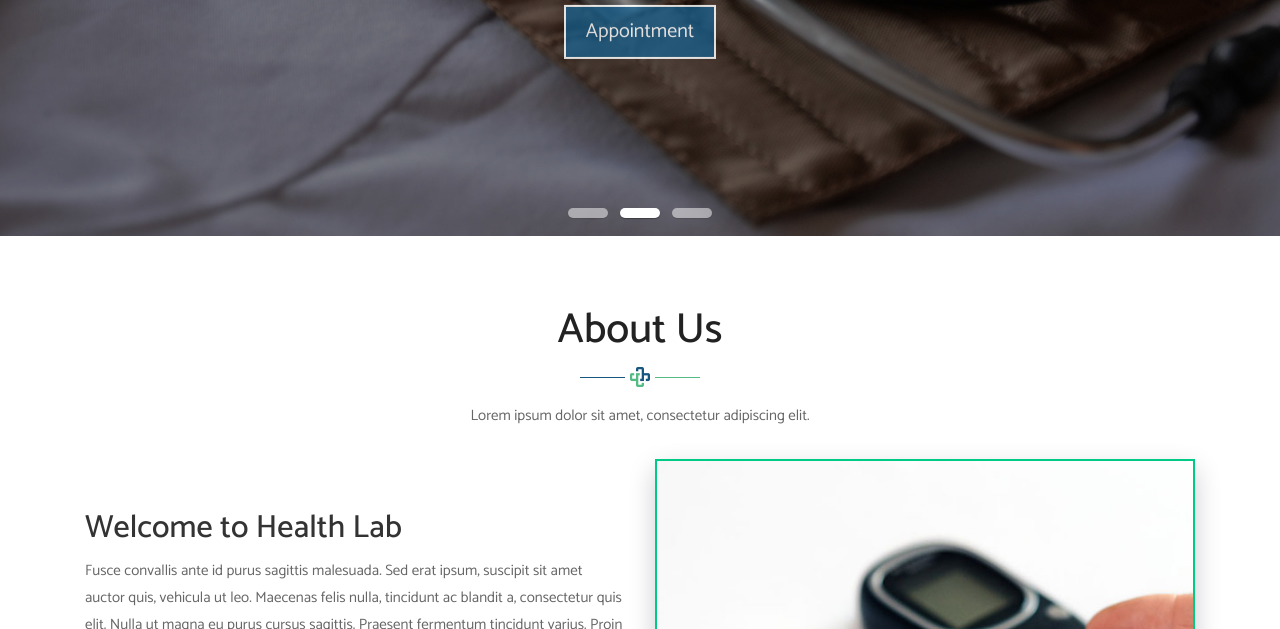
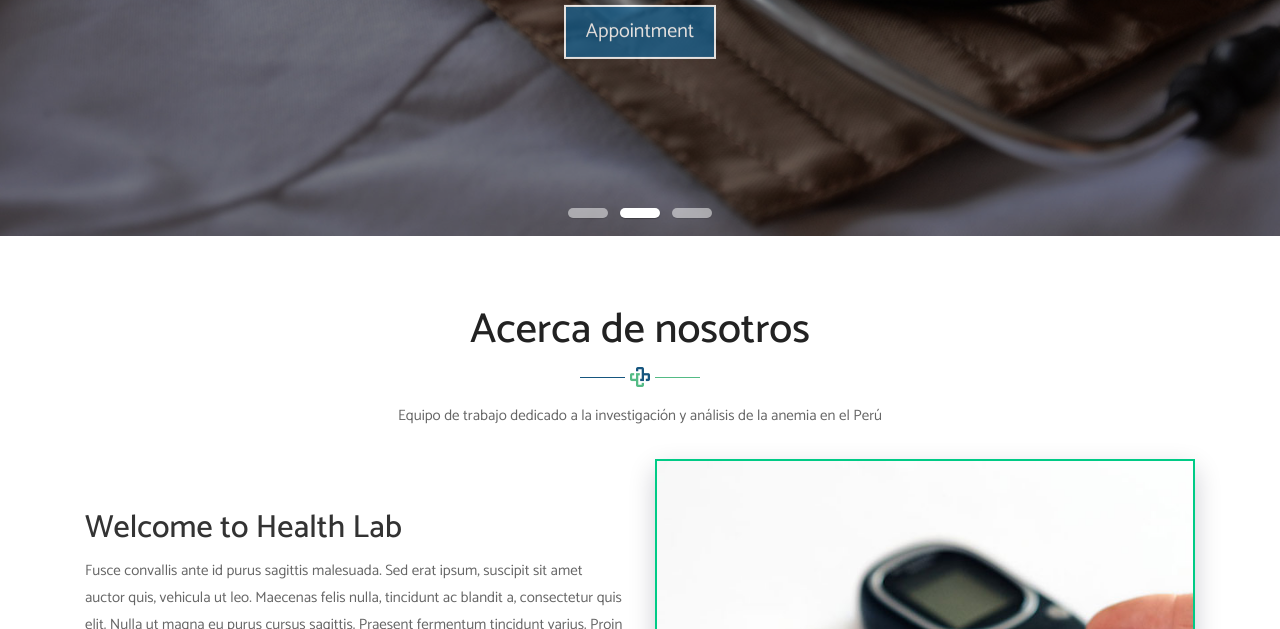
Before and after one commit to chano10/againstanaemia, a plain HTML site: page index.html in a window 1280 px wide. Shown: the part 526-1155 px from the top of the page. Drawn offline with Linux system fonts and the light colour scheme.

Commit message:
Update index.html

```diff
--- a/index.html
+++ b/index.html
@@ -145,8 +145,8 @@
 				<div class="row">
 					<div class="col-lg-12">
 						<div class="title-box">
-							<h2>About Us</h2>
-							<p>Lorem ipsum dolor sit amet, consectetur adipiscing elit. </p>
+							<h2>Acerca de nosotros</h2>
+							<p>Equipo de trabajo dedicado a la investigación y análisis de la anemia en el Perú </p>
 						</div>
 					</div>
 				</div>
```
